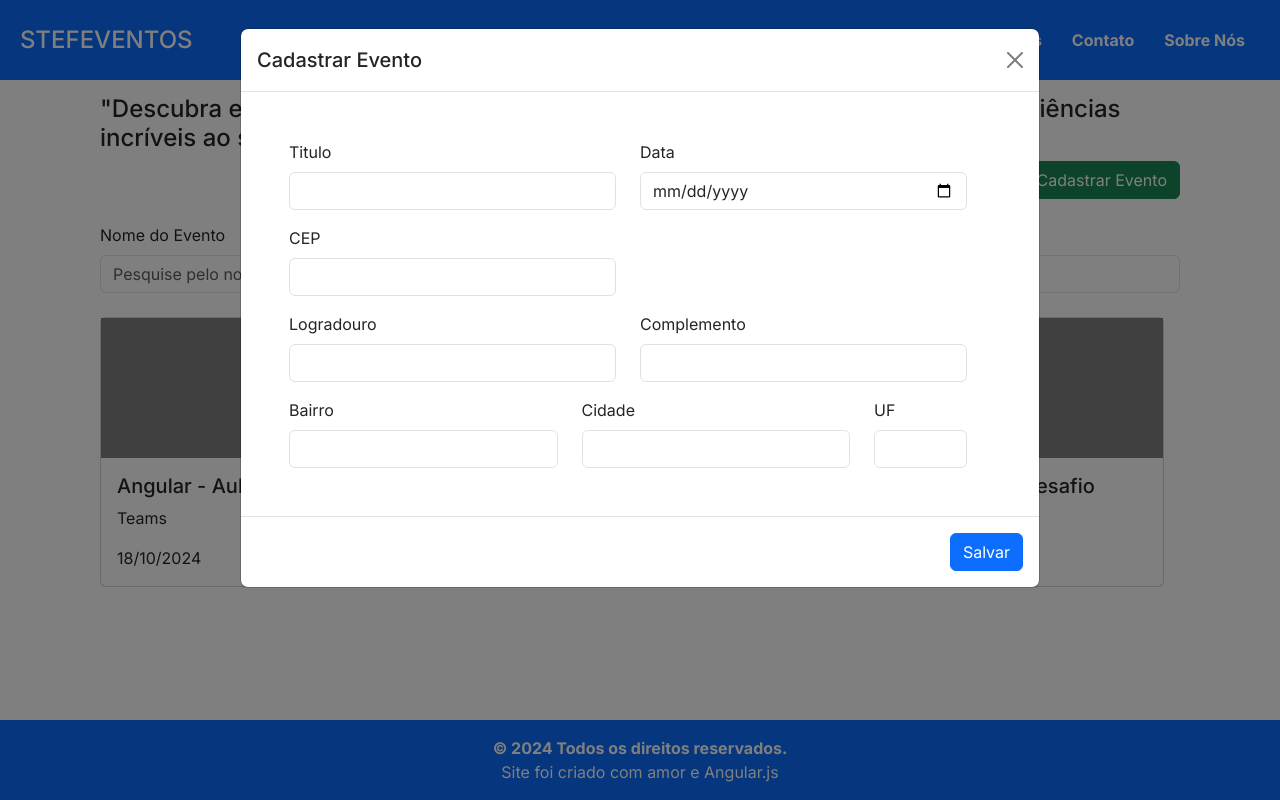
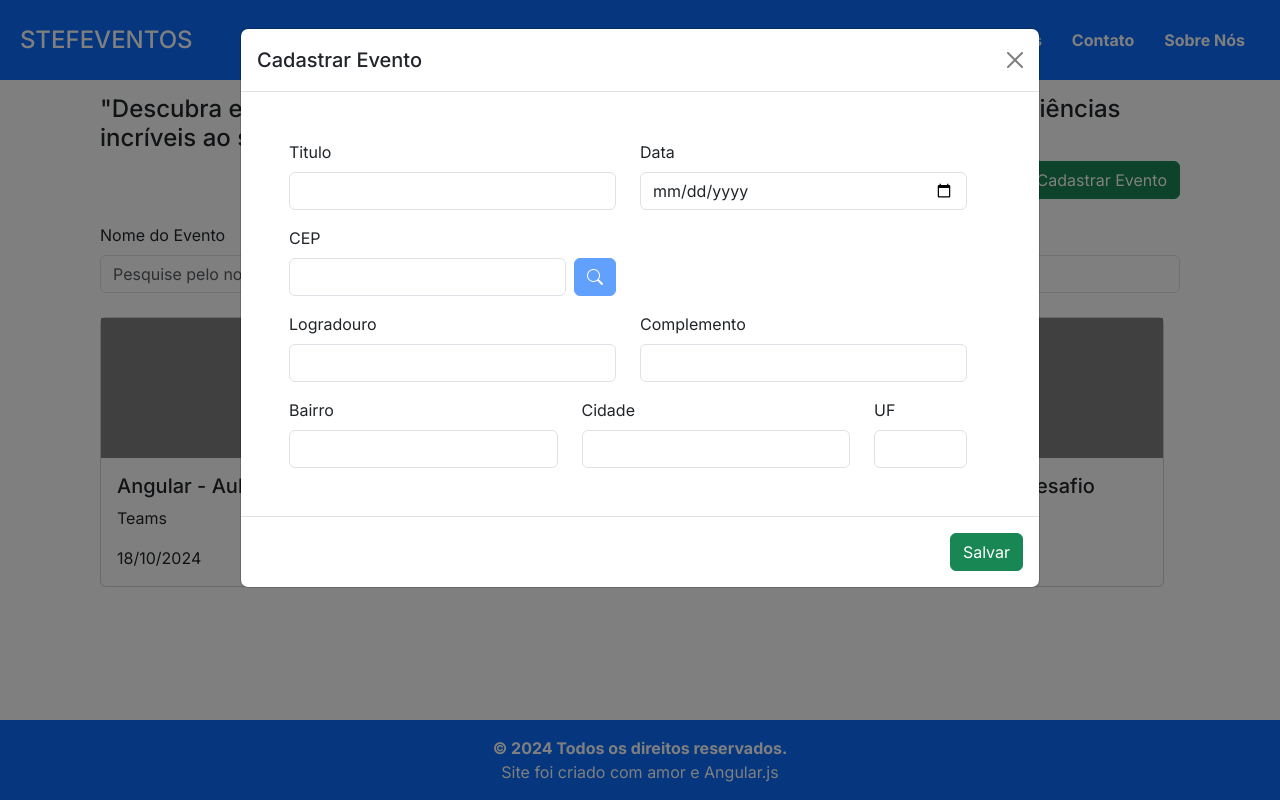
Before and after one commit to stfn-anderson/stefeventos, an Angular app: page /eventos in a window 1280 px wide. Both pictures are taken after a click on the button "Cadastrar Evento". Built offline with nearby package versions, Linux system fonts and the light colour scheme.

Commit message:
- Adaptações

```diff
--- a/src/app/paginas/eventos/modal-cadastrar-evento/modal-cadastrar-evento.component.html
+++ b/src/app/paginas/eventos/modal-cadastrar-evento/modal-cadastrar-evento.component.html
@@ -49,13 +49,25 @@
           <div class="row col-12">
             <div class="col-6">
               <label for="cep" class="form-label">CEP</label>
+              <div class="d-flex gap-2">
                 <input
                   type="number"
                   class="form-control"
                   id="cep"
                   formControlName="cep"
-                (input)="consultaCep()"
                 />
+                <button
+                  type="button"
+                  class="btn btn-primary"
+                  [disabled]="
+                    this.formNewEvento.get('cep')?.value.toString() == '' ||
+                    this.formNewEvento.get('cep')?.value.toString().length != 8
+                  "
+                  (click)="consultaCep()"
+                >
+                  <i class="bi bi-search"></i>
+                </button>
+              </div>
             </div>
           </div>
 
@@ -118,7 +130,7 @@
       <div class="modal-footer">
         <button
           type="button"
-          class="btn btn-primary"
+          class="btn btn-success"
           data-bs-dismiss="modal"
           (click)="onSave()"
         >
--- a/src/app/paginas/eventos/modal-cadastrar-evento/modal-cadastrar-evento.component.ts
+++ b/src/app/paginas/eventos/modal-cadastrar-evento/modal-cadastrar-evento.component.ts
@@ -34,7 +34,6 @@ export class ModalCadastrarEventoComponent {
   consultaCep() {
     const cep = this.formNewEvento.get("cep")?.value.toString();
 
-    if (cep.length == 8)
     this.cepService.consultarCep(cep).subscribe((res) => {
       if (res.erro) alert("CEP Inválido!");
       else
@@ -60,6 +59,16 @@ export class ModalCadastrarEventoComponent {
       uf: this.formNewEvento.get("uf")?.value,
     } as FormularioEvento;
 
+    this.formNewEvento.patchValue({
+      titulo: "",
+      data: "",
+      cep: "",
+      logradouro: "",
+      complemento: "",
+      bairro: "",
+      cidade: "",
+      uf: "",
+    })
     this.onSubmitEvento.emit(form);
   }
 }
```
Lines whose indentation alone changed are shown as unchanged.
